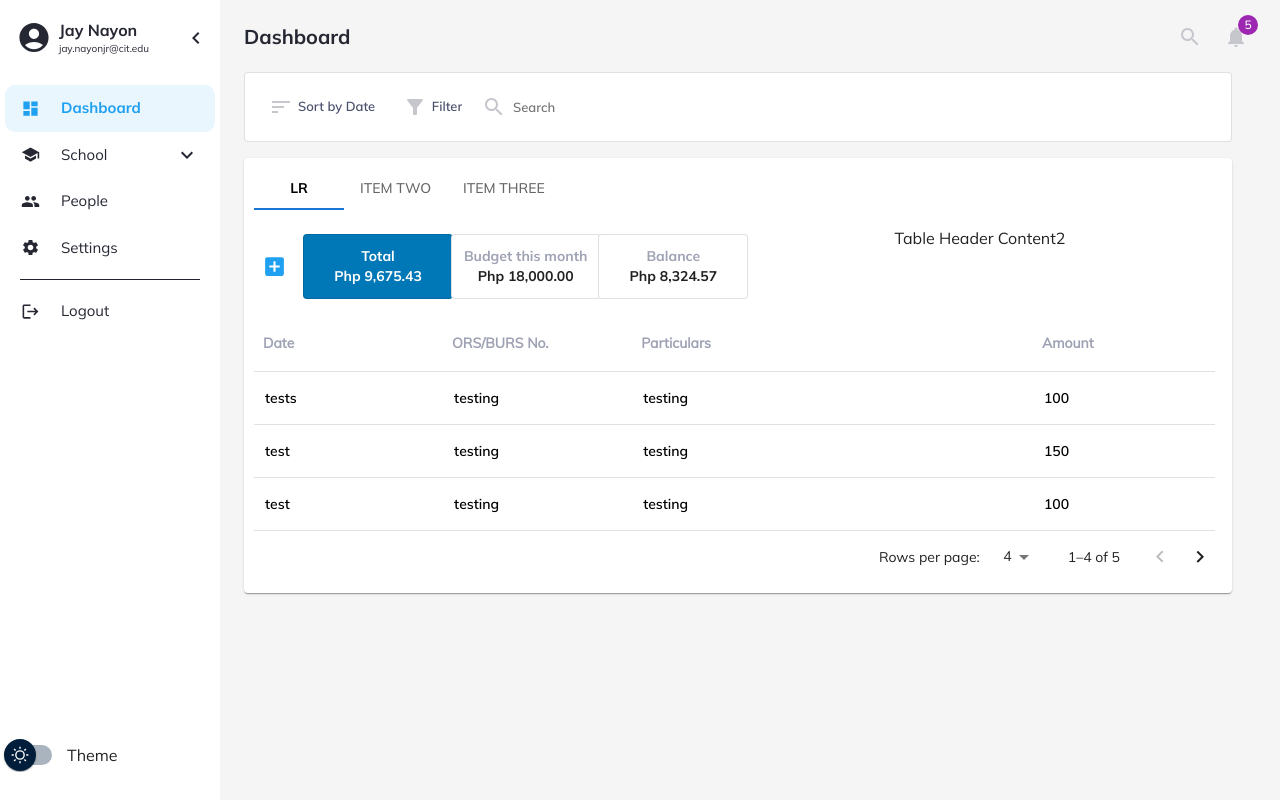
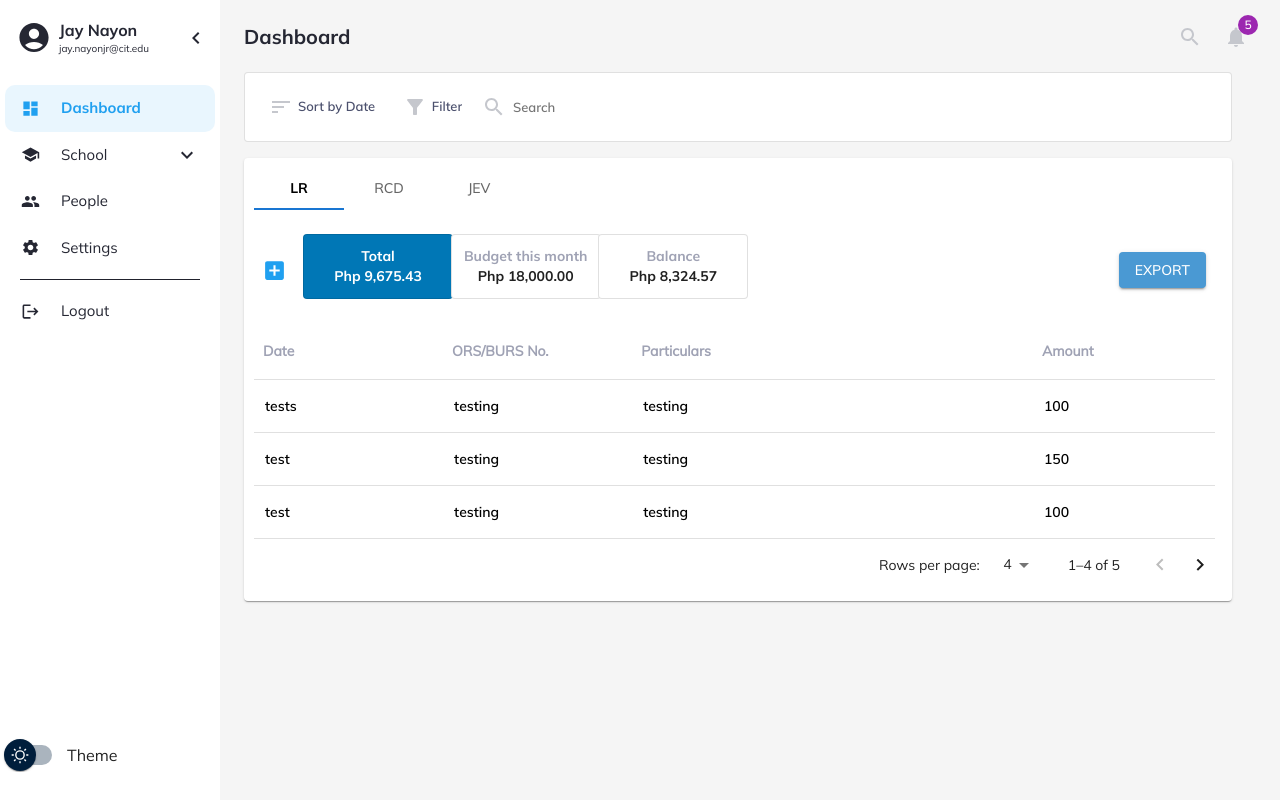
Before and after one commit to Jaynayon/princi-pal-frontend, a React (Create React App) app: page /schools in a window 1280 px wide. Built offline with nearby package versions, Linux system fonts and the light colour scheme.

Commit message:
Add Export Button

```diff
--- a/src/Pages/Schools.js
+++ b/src/Pages/Schools.js
@@ -13,6 +13,7 @@ import AddBoxIcon from '@mui/icons-material/AddBox';
 import { RecordsProvider } from '../Context/RecordsProvider';
 import { DateFilter, FieldsFilter, SearchFilter } from '../Components/Filters/Filters'
 import LRTable from '../Components/Table/LRTable';
+import Button from '@mui/material/Button';
 
 //import { useState } from 'react';
 //import { useEffect } from 'react';
@@ -117,8 +118,8 @@ function Schools(props) {
                                             onChange={handleChange}
                                             aria-label="basic tabs example">
                                             <Tab sx={styles.tab} label="LR" {...a11yProps(0)} />
-                                            <Tab sx={styles.tab} label="Item Two" {...a11yProps(1)} />
-                                            <Tab sx={styles.tab} label="Item Three" {...a11yProps(2)} />
+                                            <Tab sx={styles.tab} label="RCD" {...a11yProps(1)} />
+                                            <Tab sx={styles.tab} label="JEV" {...a11yProps(2)} />
                                         </Tabs>
                                     </Box>
                                 </Grid>
@@ -126,7 +127,7 @@ function Schools(props) {
                                     <Box sx={{
                                         display: 'flex',
                                         flexDirection: 'row',
-                                        justifyContent: 'space-between'
+                                        justifyContent: 'space-between',
                                     }}
                                     >
                                         <Grid container>
@@ -143,7 +144,7 @@ function Schools(props) {
                                                     <IconButton sx={{ alignSelf: "center" }}>
                                                         <AddBoxIcon sx={{ fontSize: 25, color: '#20A0F0' }} />
                                                     </IconButton>
-                                                    <Grid container >
+                                                    <Grid container pb={1} >
                                                         <Grid item xs={12} md={4} lg={4}>
                                                             <BudgetSummary total title="Total" amount="9,675.43" />
                                                         </Grid>
@@ -157,8 +158,16 @@ function Schools(props) {
                                                 </Box>
                                             </Grid>
                                             <Grid item xs={12} sm={4} md={4} lg={6}>
-                                                <Box sx={{ width: '100%', height: '100%' }}>
-                                                    Table Header Content2
+                                                <Box
+                                                    sx={{
+                                                        display: 'flex',
+                                                        justifyContent: 'flex-end',
+                                                        alignItems: 'center',
+                                                        height: '100%', // Ensure Box fills the height of the Grid item
+                                                        pr: 2
+                                                    }}
+                                                >
+                                                    <Button variant="contained" sx={{ backgroundColor: '#4A99D3' }}>Export</Button>
                                                 </Box>
                                             </Grid>
                                         </Grid>
```
